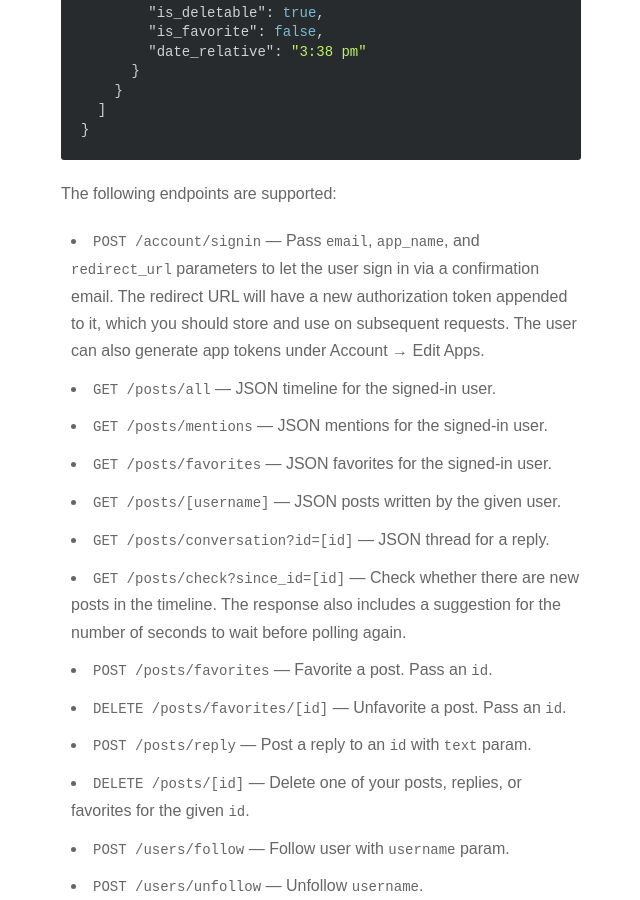
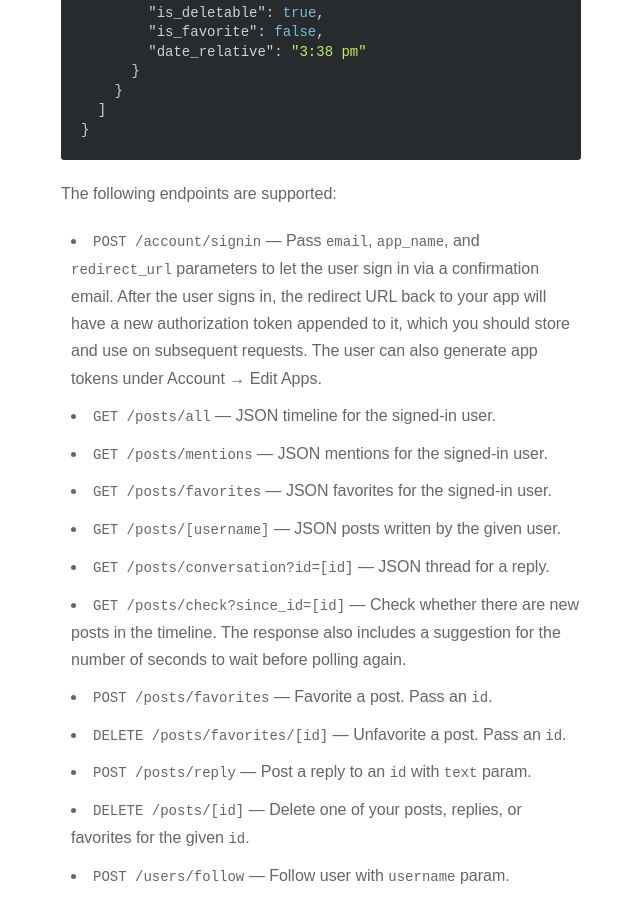
Before and after one commit to microdotblog/help.micro.blog, a Jekyll site: the page built from _posts/2017-02-14-api-json.markdown, in a window 1280 px wide and 900 px high, scrolled down 893 px. Shown: the whole window, without its empty margins (319-959 px from the left). Built offline with Jekyll 4.4.1, drawn with Linux system fonts in a browser that asks for light colours; nearby versions of some CDN libraries.

Commit message:
Improved wording of redirect_url.

```diff
--- a/_posts/2017-02-14-api-json.markdown
+++ b/_posts/2017-02-14-api-json.markdown
@@ -41,7 +41,7 @@ The JSON API is based on [JSON Feed](https://jsonfeed.org/), the same format as
 
 The following endpoints are supported:
 
-* `POST /account/signin` — Pass `email`, `app_name`, and `redirect_url` parameters to let the user sign in via a confirmation email. The redirect URL will have a new authorization token appended to it, which you should store and use on subsequent requests. The user can also generate app tokens under Account → Edit Apps.
+* `POST /account/signin` — Pass `email`, `app_name`, and `redirect_url` parameters to let the user sign in via a confirmation email. After the user signs in, the redirect URL back to your app will have a new authorization token appended to it, which you should store and use on subsequent requests. The user can also generate app tokens under Account → Edit Apps.
 * `GET /posts/all` — JSON timeline for the signed-in user.
 * `GET /posts/mentions` — JSON mentions for the signed-in user.
 * `GET /posts/favorites` — JSON favorites for the signed-in user.
```
